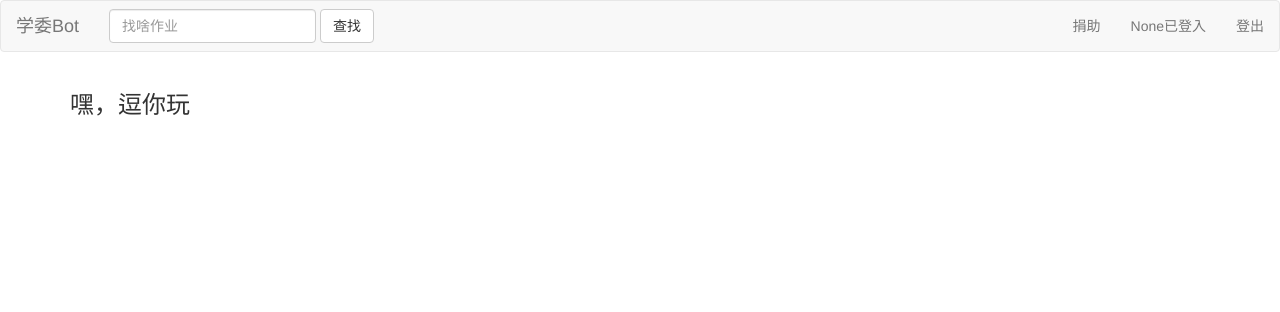
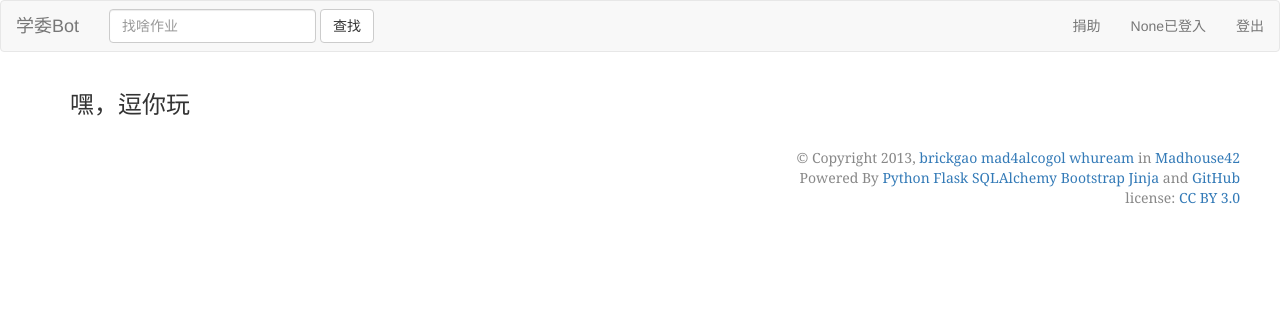
Before and after one commit to Madhouse42/inchobot, a Flask app: page /donate in a window 1280 px wide. Shown: the top 312 px of the page. Run offline with Flask 2, Linux system fonts and the light colour scheme; the visitor is signed in with stand-in values (Sample User, id 1); data comes from the database, SQL or seed files in the repository; parts of the project's set-up code (start-up, migrations or seed data) failed here and were passed over; some libraries are stand-ins or nearby versions.

Commit message:
add footer

```diff
--- /dev/null
+++ b/ibot/static/css/ibot.css
@@ -0,0 +1,7 @@
+footer {
+    font-family: Georgia;
+    margin: 20px 40px 30px;
+    font-size: 14px;
+    color: rgb(136, 136, 136);
+    text-align: right;
+}
--- a/ibot/templates/base.html
+++ b/ibot/templates/base.html
@@ -1,5 +1,11 @@
-{% extends "bootstrap/base.html" %}
+{% extends "bootstrap_base.html" %}
 {% block title %}学委Bot - 自动化学委系统{% endblock %}
+
+{% block styles %}
+{{super()}}
+<link rel="stylesheet"
+      href="{{url_for('.static', filename='css/ibot.css')}}">
+{% endblock %}
 
 {% block navbar %}
     <nav class="navbar navbar-default" role="navigation">
@@ -61,3 +67,29 @@
 {% block content %}
     <div class="container"><h1>_(:з」∠)_</h1></div>
 {% endblock %}
+
+{% block footer %}
+    <footer>
+        <div>
+            &copy; Copyright 2013,
+            <a href="https://github.com/brickgao"> brickgao</a>
+            <a href="https://github.com/mad4alcohol">mad4alcogol</a>
+            <a href="https://github.com/whuream">whuream</a>
+            in <a href="https://github.com/Madhouse42"> Madhouse42</a>
+        </div>
+        <div>
+            Powered By
+            <a href="http://www.python.org/">Python </a>
+            <a href="http://flask.pocoo.org/"> Flask</a>
+            <a href="http://www.sqlalchemy.org/">SQLAlchemy</a>
+            <a href="http://getbootstrap.com/">Bootstrap</a>
+            <a href="http://jinja.pocoo.org/">Jinja</a>
+            and
+            <a href="https://github.com/">GitHub</a>
+        </div>
+        <div>
+            license:
+            <a href="http://creativecommons.org/licenses/by/3.0/"> CC BY 3.0</a>
+        </div>
+    </footer>
+{% endblock %}
--- /dev/null
+++ b/ibot/templates/bootstrap_base.html
@@ -0,0 +1,36 @@
+{% block doc -%}
+<!DOCTYPE html>
+<html{% block html_attribs %}{% endblock html_attribs %}>
+{%- block html %}
+  <head>
+    {%- block head %}
+    <title>{% block title %}{% endblock title %}</title>
+
+    {%- block metas %}
+    <meta name="viewport" content="width=device-width, initial-scale=1.0">
+    {%- endblock metas %}
+
+    {%- block styles %}
+    <!-- Bootstrap -->
+    <link href="{{bootstrap_find_resource('css/bootstrap.css', cdn='bootstrap')}}" rel="stylesheet" media="screen">
+    {%- endblock styles %}
+    {%- endblock head %}
+  </head>
+  <body{% block body_attribs %}{% endblock body_attribs %}>
+    {% block body -%}
+    {% block navbar %}
+    {%- endblock navbar %}
+    {% block content -%}
+    {%- endblock content %}
+
+    {% block scripts %}
+    <script src="{{bootstrap_find_resource('jquery.js', cdn='jquery')}}"></script>
+    <script src="{{bootstrap_find_resource('js/bootstrap.js', cdn='bootstrap')}}"></script>
+    {%- endblock scripts %}
+    {%- endblock body %}
+    {% block footer %}
+    {% endblock %}
+  </body>
+{%- endblock html %}
+</html>
+{% endblock doc -%}
--- a/ibot/templates/signIn.html
+++ b/ibot/templates/signIn.html
@@ -1,4 +1,4 @@
-{% extends "bootstrap/base.html" %}
+{% extends "bootstrap_base.html" %}
 {% block title %}SignIn{% endblock %}
 {% block styles %}
 {{super()}}
--- a/ibot/templates/signUp.html
+++ b/ibot/templates/signUp.html
@@ -1,4 +1,4 @@
-{% extends "bootstrap/base.html" %}
+{% extends "bootstrap_base.html" %}
 {% block title %}SignUp{% endblock %}
 {% block styles %}
 {{super()}}
```
